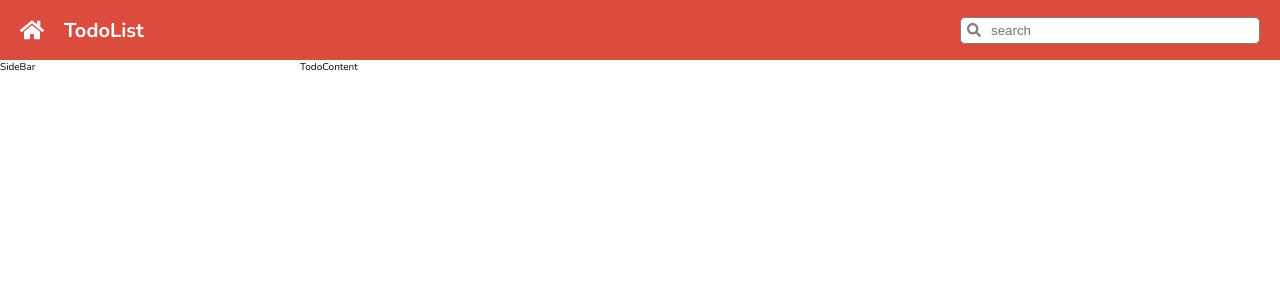
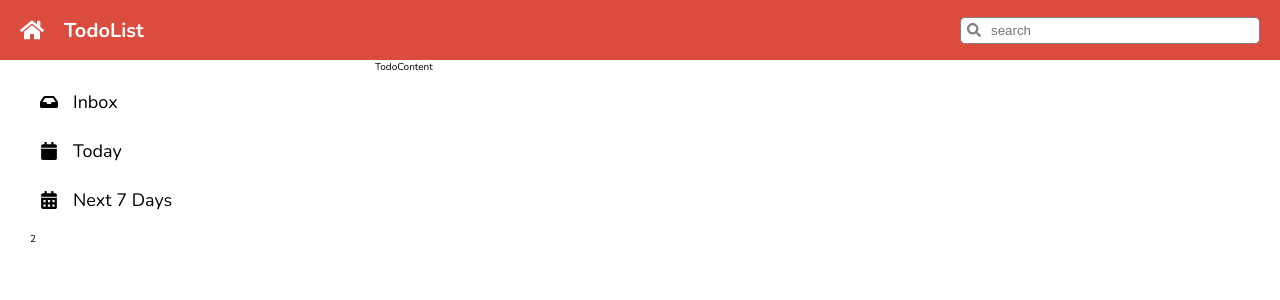
Before and after one commit to pandareedear/cc15-todolist-pandaree, a React (Create React App) app: page / in a window 1280 px wide. Shown: the top 300 px of the page. Built offline with nearby package versions, Linux system fonts and the light colour scheme.

Commit message:
refactor:create ListItem component

```diff
--- a/src/app/App.jsx
+++ b/src/app/App.jsx
@@ -1,6 +1,12 @@
 import "./App.scss";
-import { FaHome } from "react-icons/fa";
+import {
+  FaInbox,
+  FaCalendar,
+  FaCalendarAlt,
+  FaChevronDown,
+} from "react-icons/fa";
 import Header from "../components/Header";
+import ListItem from "../components/LisItem";
 
 function App() {
   return (
@@ -8,7 +14,39 @@ function App() {
       <div className="todo__header">
         <Header />
       </div>
-      <div className="todo__sidebar">SideBar</div>
+      <div className="todo__sidebar">
+        <aside className="sidebar">
+          <section className="sidebar__category">
+            <ul className="list">
+              {/* <li className="list__item">
+                <FaInbox className="list__item__icon" />
+                <p className="list_item_text">Inbox</p>
+              </li>
+              <li className="list__item">
+                <FaCalendar className="list__item__icon" />
+                <p className="list_item_text">Today</p>
+              </li>
+              <li className="list__item">
+                <FaCalendarAlt className="list__item__icon" />
+                <p className="list_item_text">Next 7 Days</p>
+              </li> */}
+              <ListItem
+                text="Inbox"
+                icon={<FaInbox className="list__item__icon" />}
+              />
+              <ListItem
+                text="Today"
+                icon={<FaCalendar className="list__item__icon" />}
+              />
+              <ListItem
+                text="Next 7 Days"
+                icon={<FaCalendarAlt className="list__item__icon" />}
+              />
+            </ul>
+          </section>
+          <section className="sidebar__category">2</section>
+        </aside>
+      </div>
       <div className="todo__content">TodoContent</div>
     </div>
   );
--- a/src/app/App.scss
+++ b/src/app/App.scss
@@ -40,3 +40,38 @@
     // background-color: rgb(88, 255, 76);
   }
 }
+
+.sidebar {
+  // control-child
+  display: flex;
+  flex-direction: column;
+  gap: 10px;
+  padding: 20px 30px;
+  height: calc(100vh - $header-height);
+}
+
+// Block
+.list {
+  display: flex;
+  flex-direction: column;
+  gap: 5px;
+  font-size: 2rem;
+
+  // Element
+  &__item {
+    display: flex;
+    align-items: center;
+    gap: 15px;
+    font-size: 1.8rem;
+    padding: 10px;
+    border-radius: 4px;
+    cursor: pointer;
+    &:hover {
+      background-color: $grey-light;
+    }
+
+    &__text {
+      font-weight: 400;
+    }
+  }
+}
--- /dev/null
+++ b/src/components/LisItem.jsx
@@ -0,0 +1,13 @@
+import "./ListItem.scss";
+import { FaInbox } from "react-icons/fa";
+
+function ListItem(props) {
+  //   console.log(props); // props = {text: "custom text"}
+  return (
+    <li className="list__item">
+      {props.icon}
+      <p className="list_item_text">{props.text}</p>
+    </li>
+  );
+}
+export default ListItem;
--- a/src/index.scss
+++ b/src/index.scss
@@ -7,7 +7,7 @@ $grey-light: #eaeaea;
 $grey-dark: #808080;
 $white: #fff;
 $header-height: 60px;
-$sidebar-width: 300px;
+$sidebar-width: 375px;
 // GLOBAL RESET
 
 *,
@@ -30,3 +30,7 @@ body {
   -webkit-font-smoothing: antialiased;
   -moz-osx-font-smoothing: grayscale;
 }
+
+li {
+  list-style: none;
+}
```
Also changed, not shown: src/components/Sidebar.jsx (added, +54 -0 lines), src/components/ListItem.scss (added), 1 other file (tests, documents, lock files or other folders).
